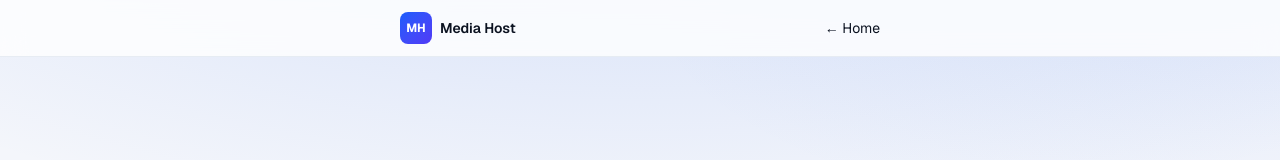
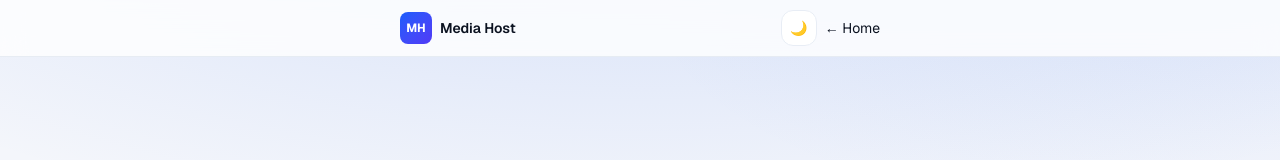
Before and after one commit to BluHExH/media-host, a Next.js app: page /login in a window 1280 px wide. Shown: the top 160 px of the page. Built offline with nearby package versions, Linux system fonts and the light colour scheme.

Commit message:
Add ThemeToggle to home and login headers

```diff
--- a/src/app/login/page.tsx
+++ b/src/app/login/page.tsx
@@ -2,6 +2,7 @@
 import { useState, useEffect, Suspense } from "react";
 import Link from "next/link";
 import { useRouter, useSearchParams } from "next/navigation";
+import ThemeToggle from "@/components/ThemeToggle";
 
 const TK = "media_host_token";
 const RK = "media_host_refresh";
@@ -64,7 +65,10 @@
             <div className="flex h-8 w-8 items-center justify-center rounded-lg bg-gradient-to-br from-blue-600 to-indigo-600 text-xs font-bold text-white">MH</div>
             <span className="text-sm font-semibold">Media Host</span>
           </Link>
-          <Link href="/" className="text-sm text-slate-500 hover:text-slate-800">← Home</Link>
+          <div className="flex items-center gap-2">
+            <ThemeToggle />
+            <Link href="/" className="text-sm text-slate-500 hover:text-slate-800">← Home</Link>
+          </div>
         </div>
       </header>
       <div className="mx-auto flex w-full max-w-md flex-1 flex-col justify-center px-4 py-12">
```
